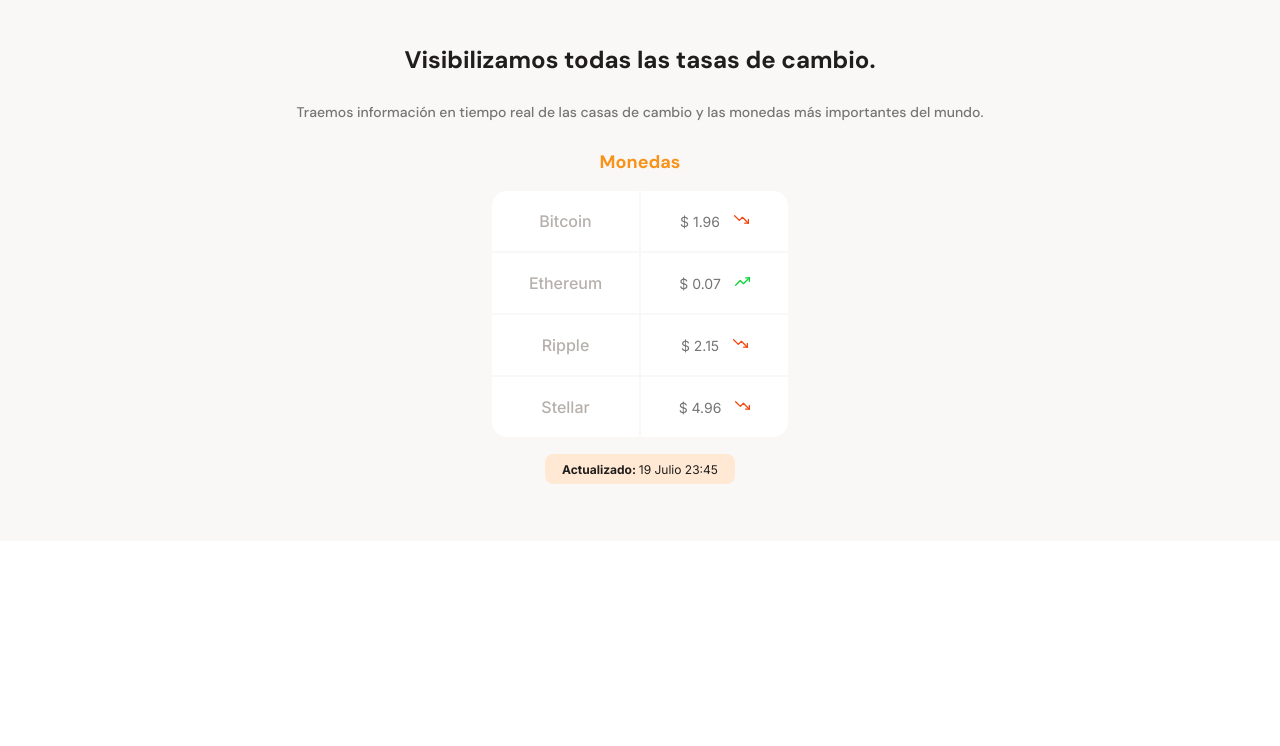
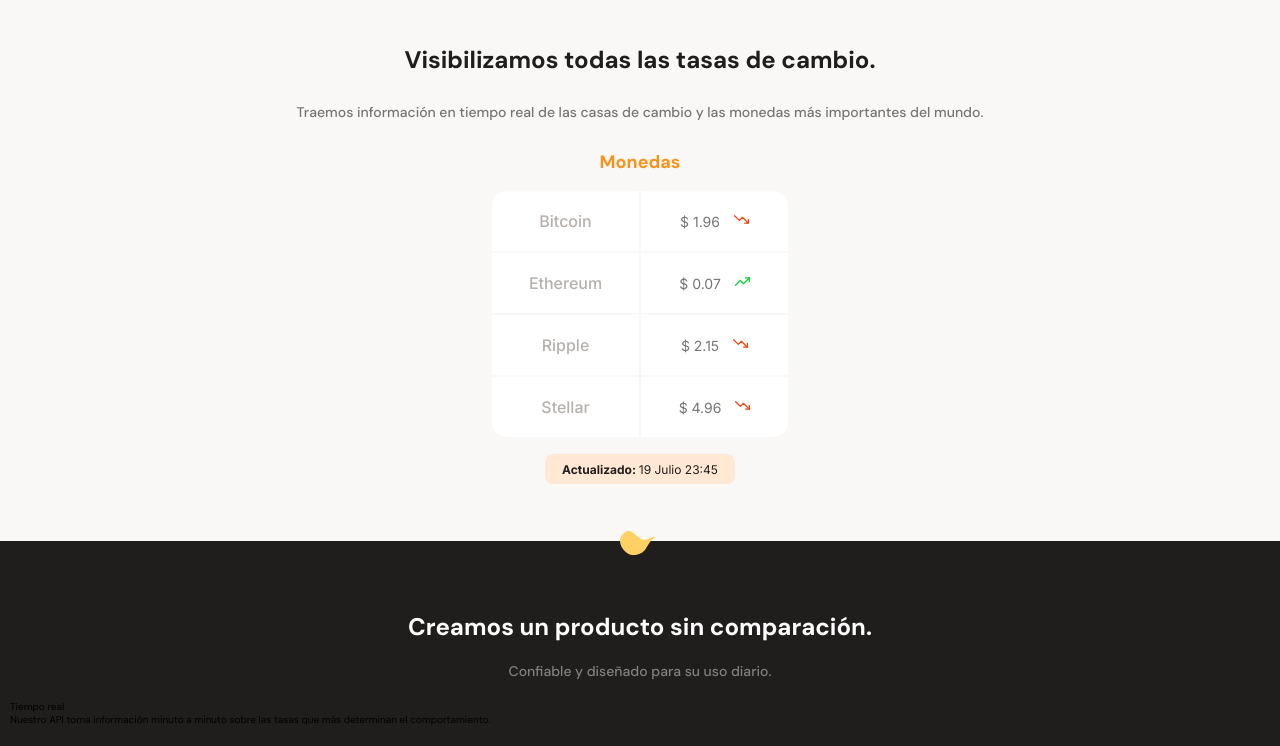
Before and after one commit to davidalejo32/Batatabit, a plain HTML site: page index.html in a window 1280 px wide. Shown: the part 612-1358 px from the top of the page. Before the commit the page ends 1153 px from the top, so only its background shows below. Drawn offline with Linux system fonts and the light colour scheme.

Commit message:
estilos de la seccion de beneficios

```diff
--- a/css/mobile.css
+++ b/css/mobile.css
@@ -354,3 +354,46 @@ main {
     line-height: 1.5rem;
     color: var(--warm-black);
 }
+
+.main-product-detail {
+    position: relative;
+    width: 100%;
+    min-width: 32rem;
+    height: auto;
+    padding: 2rem 1rem;
+    background-color: var(--warm-black);
+}
+
+.product-detail-battata-logo {
+    position: absolute;
+    width: 4rem;
+    height: 2.5rem;
+    top: -10px;
+    left: calc(50% - 20px);
+    background-image: url('../assets/img/batata-sections.svg');
+    background-repeat: no-repeat;
+}
+
+.product-detail--title {
+    width: 90%;
+    min-width: 28.8rem;
+    height: auto;
+    margin: 0 auto;
+    margin-top: 5rem;
+    text-align: center;
+}
+
+.product-detail--title h2 {
+    margin-bottom: 2rem;
+    font-size: 2.4rem;
+    font-weight: var(--lg);
+    color: var(--just-white);
+}
+
+.product-detail--title p {
+    margin-bottom: 2rem;
+    font-size: 1.4rem ;
+    line-height: 1.8rem;
+    font-weight: var(--md);
+    color: #808080;
+}
--- a/index.html
+++ b/index.html
@@ -85,8 +85,19 @@
             </section>
         </section>
 
-        <section>
-
+        <section class="main-product-detail">
+            <span class="product-detail-battata-logo"></span>
+             <div class="product-detail--title">
+                 <h2>Creamos un producto sin comparación.</h2>
+                 <p>Confiable y diseñado para su uso diario.</p>
+             </div>
+             <section class="product-cards--container">
+                 <article class="product-detail--card">
+                     <span class="clock"></span>
+                     <p class="product--card--title">Tiempo real</p>
+                     <p class="product--card-body">Nuestro API toma información minuto a minuto sobre las tasas que más determinan el comportamiento.</p>
+                 </article>
+             </section>
         </section>
         <section>
 
```
